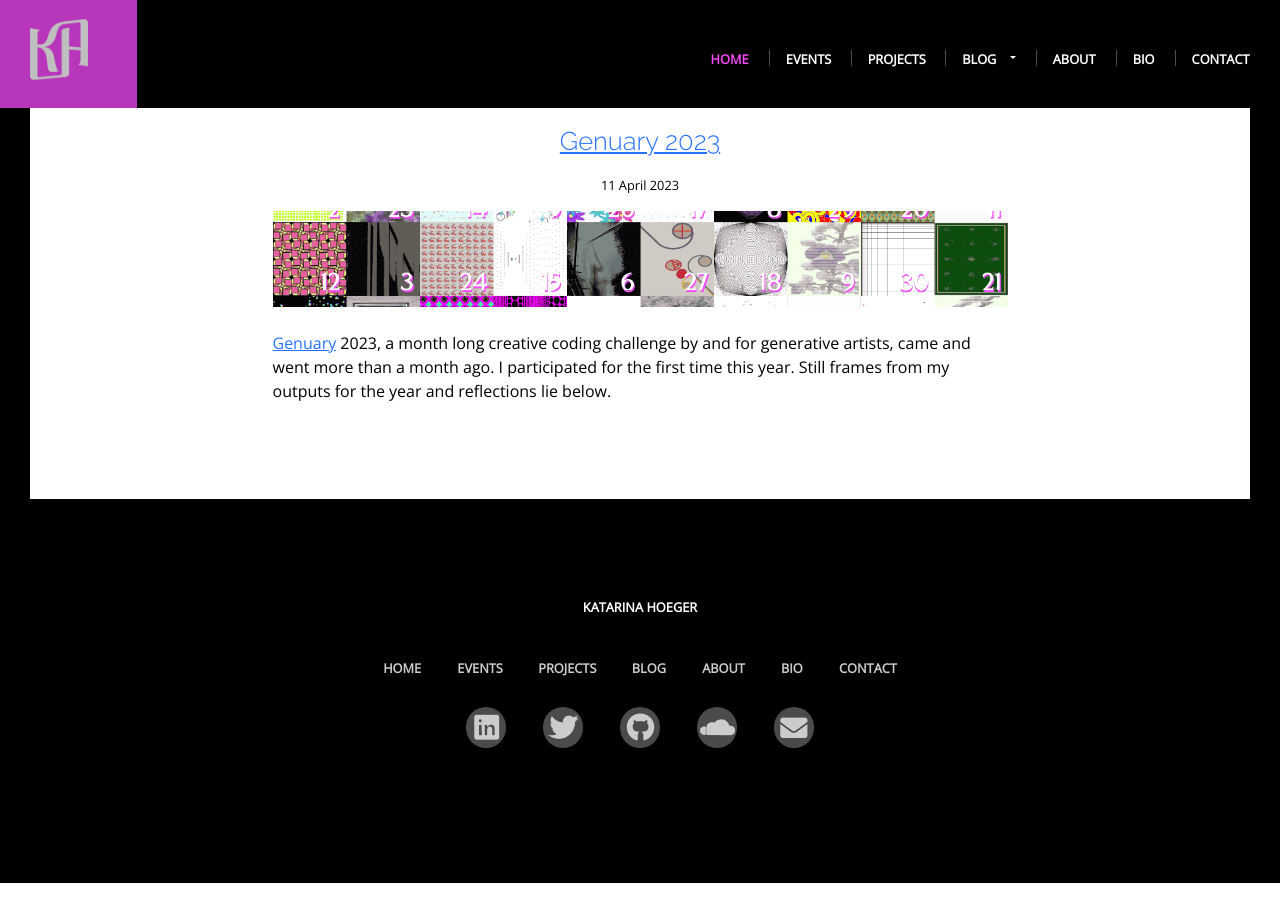
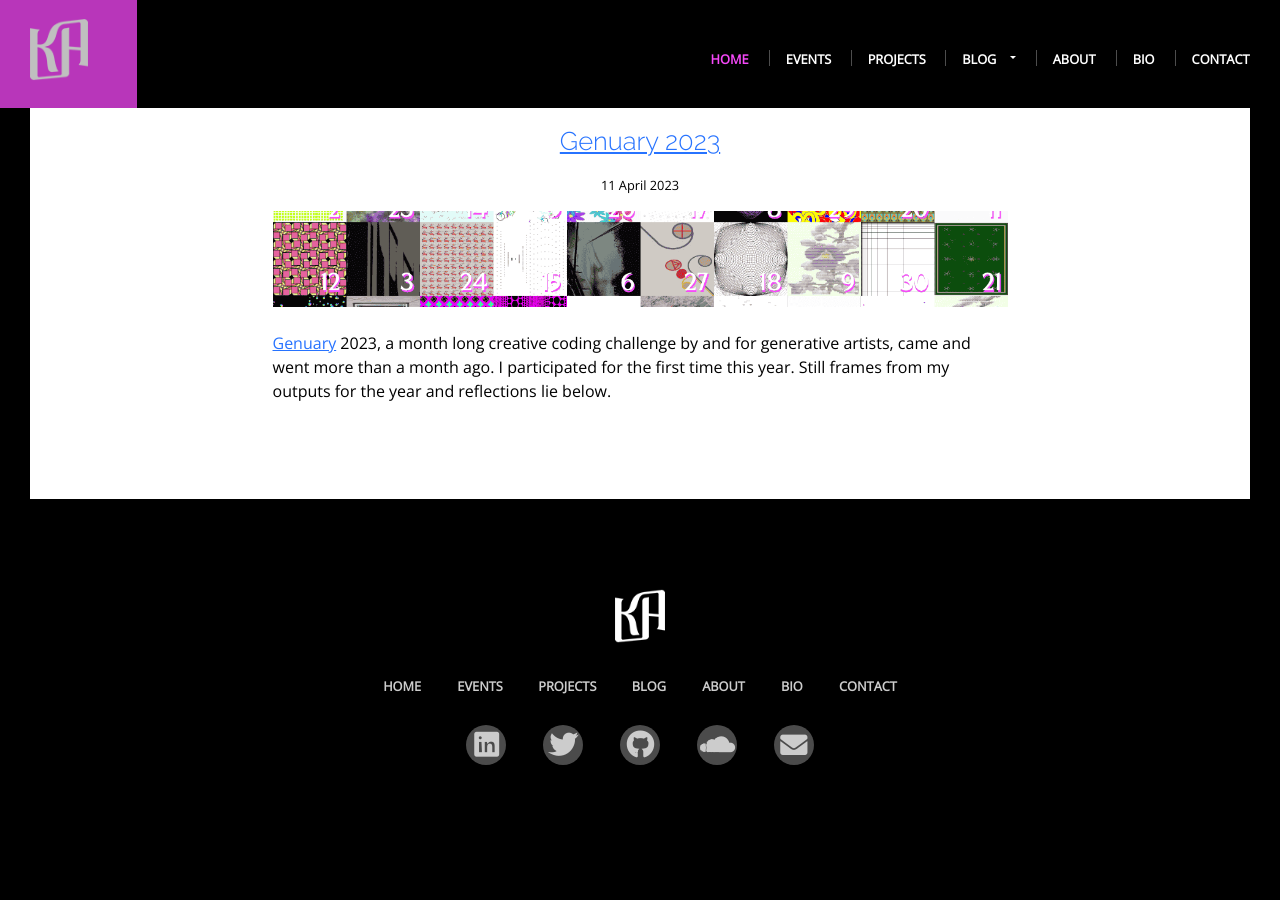
Before and after one commit to khoeger/khoeger.github.io, a Jekyll site: the page built from index.html, in a window 1280 px wide and 900 px high, scrolled down 902 px. Built offline with Jekyll 4.4.1, drawn with Linux system fonts in a browser that asks for light colours.

Commit message:
Add logo to footer

```diff
--- a/_includes/footer.html
+++ b/_includes/footer.html
@@ -1,11 +1,11 @@
 <footer class="footer">
-  <!-- <a class="footer-logo" href="/">
-    <img src={{"assets/img/logo/sampleLogo.png" | absolute_url}}
+  <a class="footer-logo" href="/">
+    <img src={{"assets/img/logo/kh_epdesign_2024_white_70pxH.png  " | absolute_url}}
     alt="KH"/>
+  </a>
+  <!-- <a href="/" class="footer-logo">
+    <p class="initials">Katarina Hoeger</p>
   </a> -->
-  <a href="/" class="footer-logo">
-    <p class="initials">Katarina Hoeger</p>
-  </a>
 <nav>
   <ul class="footer-nav nav-links">
     {% include nav-links.html %}
--- a/stylings/main.css
+++ b/stylings/main.css
@@ -217,12 +217,6 @@ h4 {
 }
 .footer a{
   text-decoration: none;
-}
-.footer-logo .initials{
-  font-size: 0.8rem;
-  font-weight: bold;
-  text-transform: uppercase;
-  color: var(--kh-borders);
 }
 
 .footer h3 {
```
Also changed, not shown: assets/img/logo/learnEnoughLogo.png (deleted), assets/img/logo/sampleLogo.png (deleted).
